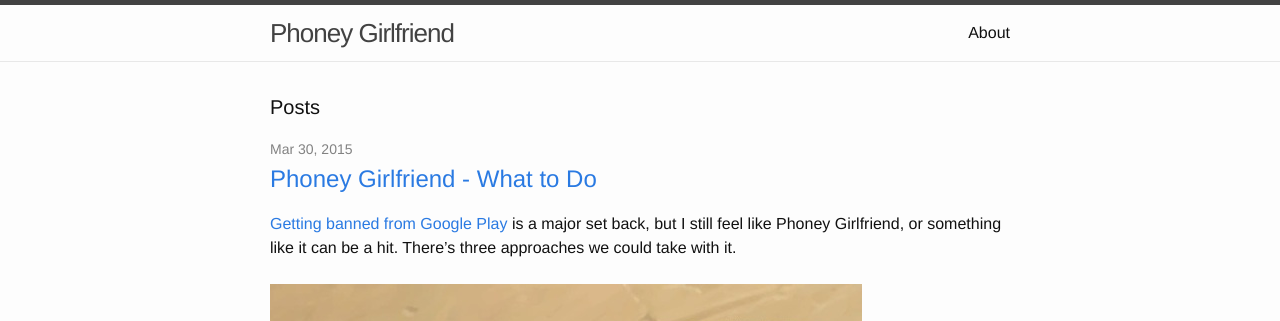
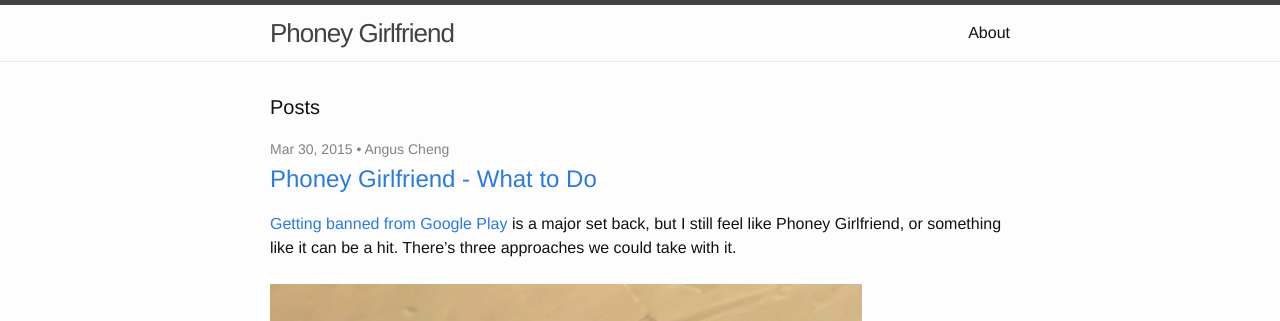
Before and after one commit to hube/phoneygirlfriend.com, a Jekyll site: the page built from index.html, in a window 1280 px wide. Shown: the top 321 px of the page. Built offline with Jekyll 4.4.1, drawn with Linux system fonts in a browser that asks for light colours.

Commit message:
show author on index page

```diff
--- a/index.html
+++ b/index.html
@@ -9,7 +9,7 @@
   <ul class="post-list">
     {% for post in site.posts %}
       <li>
-        <span class="post-meta">{{ post.date | date: "%b %-d, %Y" }}</span>
+        <span class="post-meta">{{ post.date | date: "%b %-d, %Y" }}{% if post.author %} • {{ post.author }}{% endif %}</span>
 
         <h2>
           <a class="post-link" href="{{ post.url | prepend: site.baseurl }}">{{ post.title }}</a>
```
